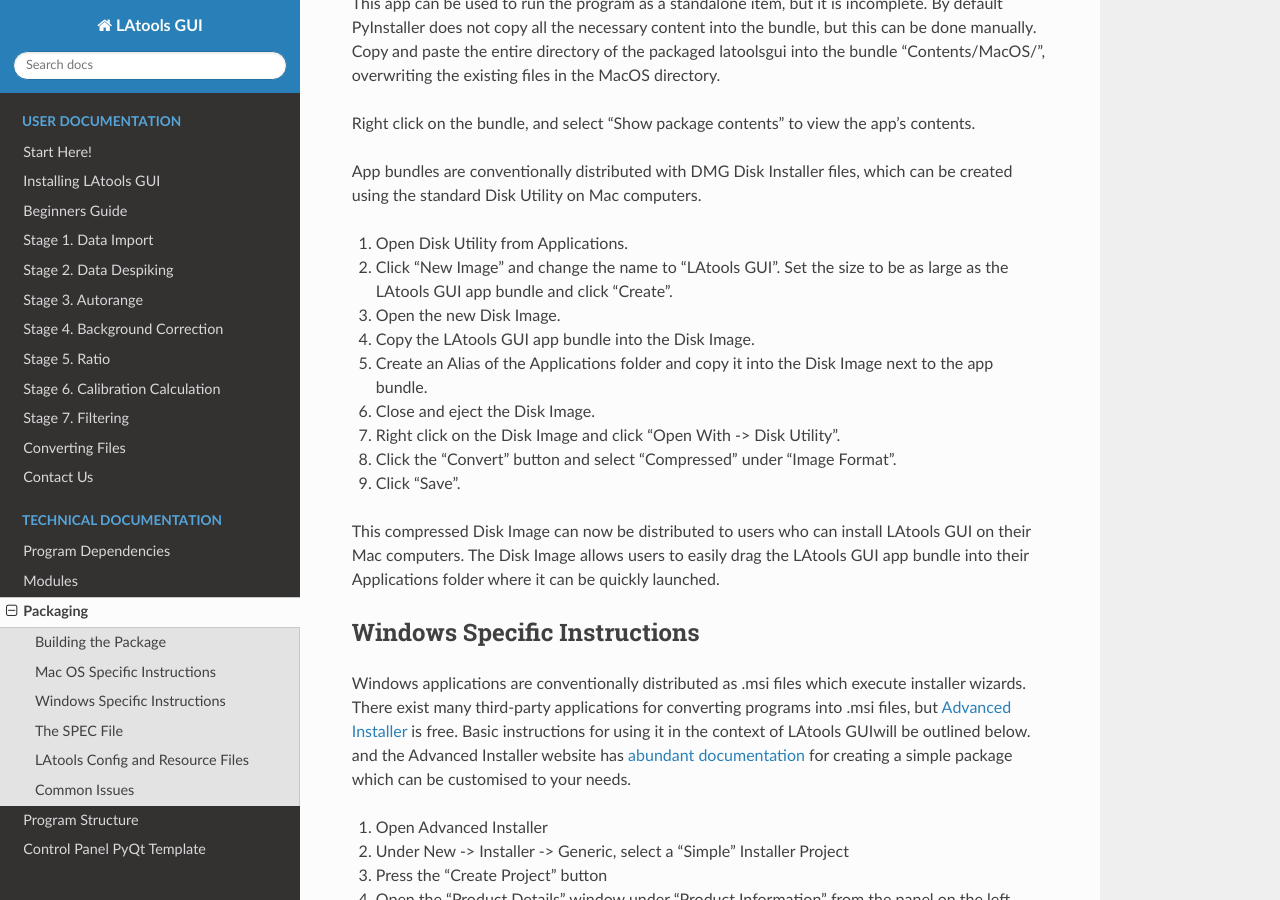
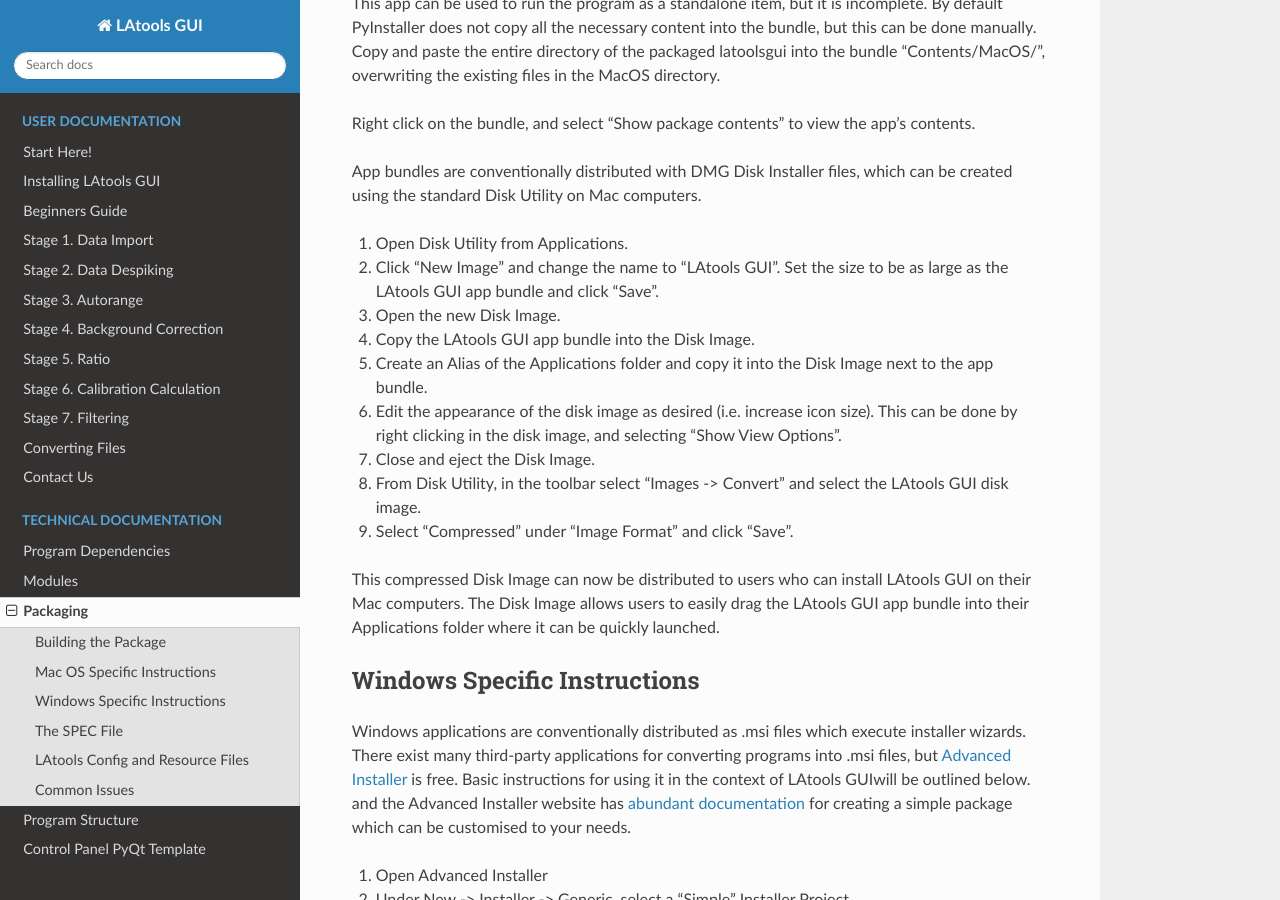
Before and after one commit to oscarbranson/latools_gui, a Sphinx documentation site: the page built from docs/source/backend/packaging.rst, in a window 1280 px wide and 900 px high, scrolled down 1019 px. Built offline with Sphinx 7.4.7 and the Read the Docs theme 2.0.0, drawn with Linux system fonts in a browser that asks for light colours.

Commit message:
Minor documentation tweaks.

```diff
--- a/docs/source/backend/packaging.rst
+++ b/docs/source/backend/packaging.rst
@@ -47,14 +47,14 @@
 Disk Utility on Mac computers.
 
 1. Open Disk Utility from Applications.
-2. Click "New Image" and change the name to "LAtools GUI". Set the size to be as large as the LAtools GUI app bundle and click "Create".
+2. Click "New Image" and change the name to "LAtools GUI". Set the size to be as large as the LAtools GUI app bundle and click "Save".
 3. Open the new Disk Image.
 4. Copy the LAtools GUI app bundle into the Disk Image.
 5. Create an Alias of the Applications folder and copy it into the Disk Image next to the app bundle.
-6. Close and eject the Disk Image.
-7. Right click on the Disk Image and click "Open With -> Disk Utility".
-8. Click the "Convert" button and select "Compressed" under "Image Format".
-9. Click "Save".
+6. Edit the appearance of the disk image as desired (i.e. increase icon size). This can be done by right clicking in the disk image, and selecting "Show View Options".
+7. Close and eject the Disk Image.
+8. From Disk Utility, in the toolbar select "Images -> Convert" and select the LAtools GUI disk image.
+9. Select "Compressed" under "Image Format" and click "Save".
 
 This compressed Disk Image can now be distributed to users who can install LAtools GUI on their Mac computers.
 The Disk Image allows users to easily drag the LAtools GUI app bundle into their Applications folder where it can
```
